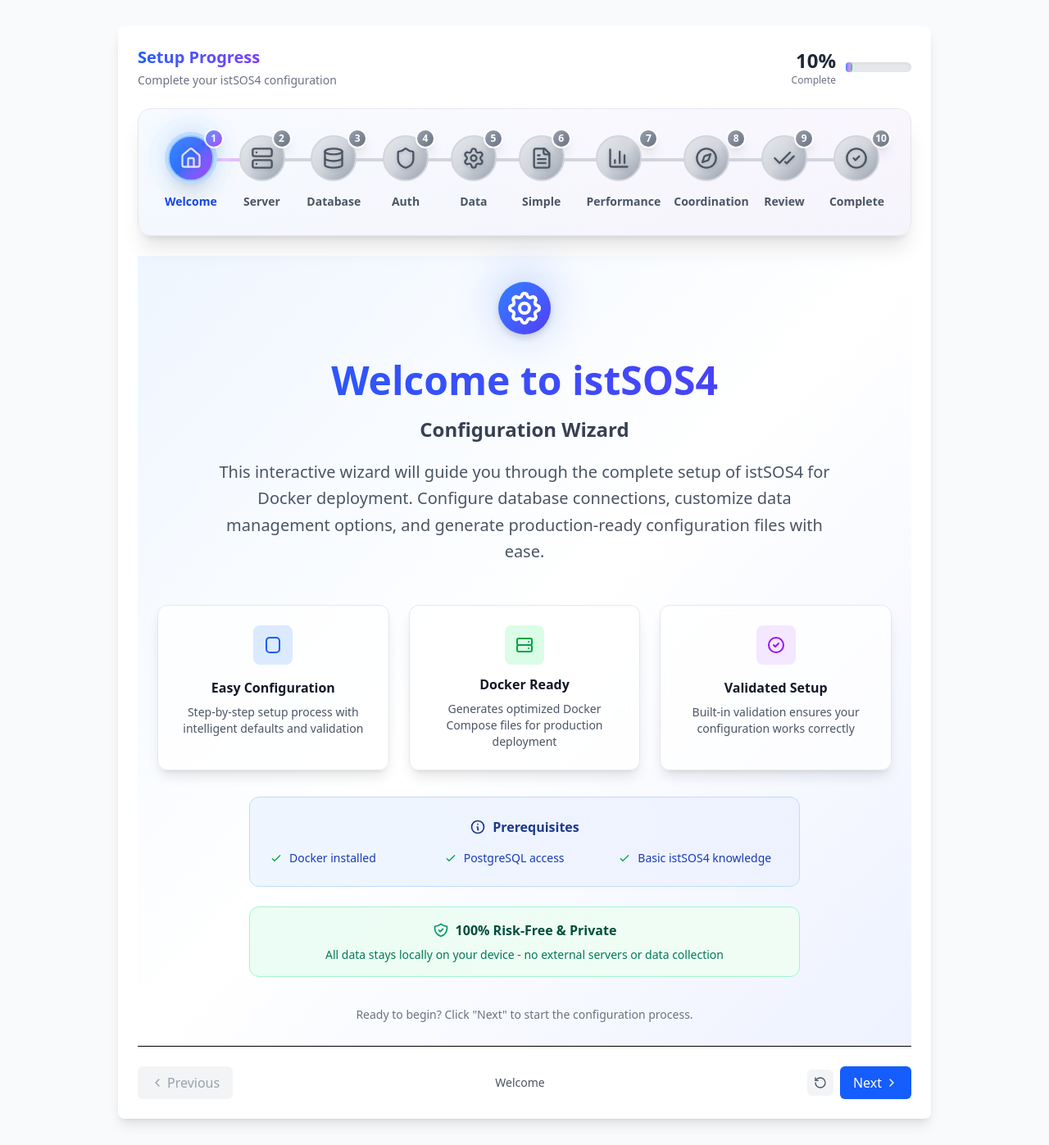
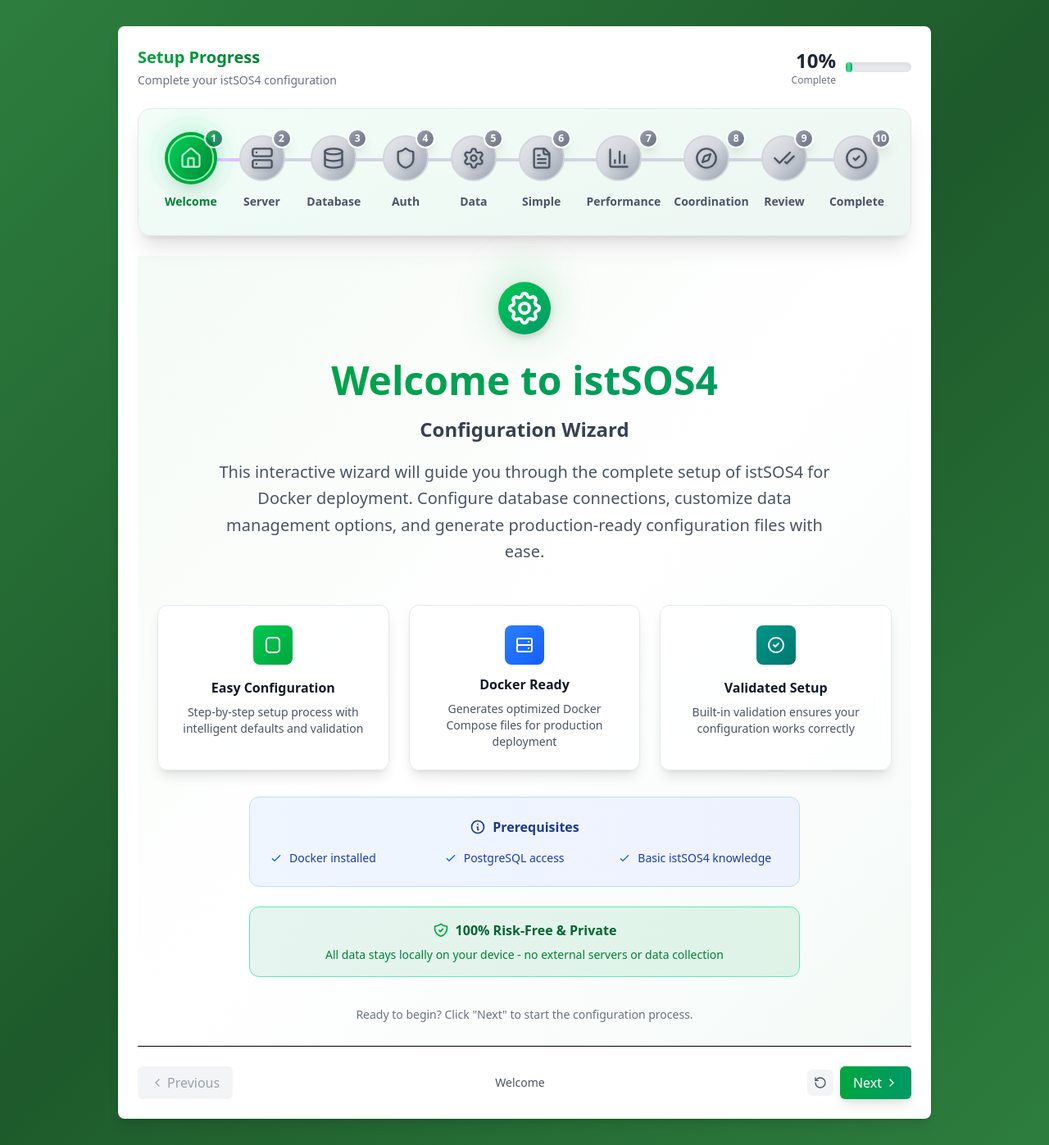
Before and after one commit to istSOS/istSOS4-wizard, a React (Vite) app in the folder istsos4-wizard/: page / in a window 1280 px wide. Shown: the whole page at 82% size. Built offline with nearby package versions, Linux system fonts and the light colour scheme.

Commit message:
Enhance UI components with gradient backgrounds and improved styling

```diff
--- a/istsos4-wizard/src/App.jsx
+++ b/istsos4-wizard/src/App.jsx
@@ -1,14 +1,20 @@
-import React from 'react';
-import { WizardProvider } from './components/wizard';
-import StepRenderer from './components/wizard/StepRenderer';
-import ProgressBar from './components/common/ProgressBar';
-import Navigation from './components/common/Navigation';
-import SessionRecovery from './components/common/SessionRecovery';
+import React from "react";
+import { WizardProvider } from "./components/wizard";
+import StepRenderer from "./components/wizard/StepRenderer";
+import ProgressBar from "./components/common/ProgressBar";
+import Navigation from "./components/common/Navigation";
+import SessionRecovery from "./components/common/SessionRecovery";
 
 function App() {
   return (
     <WizardProvider>
-      <div className="min-h-screen bg-gray-50">
+      <div
+        className="min-h-screen"
+        style={{
+          background:
+            "linear-gradient(135deg, #2d7e3e 0%, #1e5a2b 50%, #2d7e3e 100%)",
+        }}
+      >
         <SessionRecovery />
         <div className="max-w-5xl mx-auto py-8 px-4">
           <div className="bg-white rounded-lg shadow-lg p-6">
--- a/istsos4-wizard/src/components/common/Navigation.jsx
+++ b/istsos4-wizard/src/components/common/Navigation.jsx
@@ -13,7 +13,6 @@
   { title: "Performance" },
   { title: "Coordinate System" },
   { title: "Review" },
-  { title: "Complete" },
 ];
 
 function Navigation() {
@@ -29,6 +28,7 @@
 
   const canGoNext = state.currentStep < state.totalSteps;
   const canGoPrev = state.currentStep > 1;
+  const isCompletionStep = state.currentStep === state.totalSteps;
 
   const handleNext = () => {
     dispatch({ type: "NEXT_STEP" });
@@ -60,7 +60,7 @@
         disabled={!canGoPrev}
         className={`flex items-center px-4 py-2 rounded-md transition-colors ${
           canGoPrev
-            ? "bg-gray-200 hover:bg-gray-300 text-gray-700"
+            ? "bg-gradient-to-r from-blue-500 to-blue-600 hover:from-blue-600 hover:to-blue-700 text-white shadow-lg hover:shadow-xl"
             : "bg-gray-100 text-gray-400 cursor-not-allowed"
         }`}
       >
@@ -83,13 +83,24 @@
         <div className="relative">
           <button
             onClick={handleReset}
-            className={`p-2 rounded-md transition-colors ${
+            className={`${
+              isCompletionStep ? "px-4 py-2 flex items-center" : "p-2"
+            } rounded-md transition-colors ${
               showResetConfirm
                 ? "bg-red-600 text-white"
+                : isCompletionStep
+                ? "bg-gradient-to-r from-green-600 to-emerald-600 hover:from-green-700 hover:to-emerald-700 text-white shadow-lg hover:shadow-xl"
                 : "bg-gray-100 hover:bg-gray-200 text-gray-600"
             }`}
           >
+            {isCompletionStep ? (
+              <>
+                <RotateCcw className="w-4 h-4 mr-2" />
+                Start New Configuration
+              </>
+            ) : (
               <RotateCcw className="w-4 h-4" />
+            )}
           </button>
 
           {showResetWarning && showResetConfirm && (
@@ -122,18 +133,20 @@
           )}
         </div>
 
+        {!isCompletionStep && (
           <button
             onClick={handleNext}
             disabled={!canGoNext}
             className={`flex items-center px-4 py-2 rounded-md transition-colors ${
               canGoNext
-              ? "bg-blue-600 hover:bg-blue-700 text-white"
+                ? "bg-gradient-to-r from-green-600 to-emerald-600 hover:from-green-700 hover:to-emerald-700 text-white shadow-lg hover:shadow-xl"
                 : "bg-gray-100 text-gray-400 cursor-not-allowed"
             }`}
           >
             Next
             <ChevronRight className="w-4 h-4 ml-1" />
           </button>
+        )}
       </div>
     </div>
   );
--- a/istsos4-wizard/src/components/common/ProgressBar.jsx
+++ b/istsos4-wizard/src/components/common/ProgressBar.jsx
@@ -36,7 +36,7 @@
       {/* Header Section */}
       <div className="flex justify-between items-center mb-6">
         <div>
-          <h3 className="text-xl font-bold bg-gradient-to-r from-blue-600 to-purple-600 bg-clip-text text-transparent">
+          <h3 className="text-xl font-bold bg-gradient-to-r from-green-600 to-green-800 bg-clip-text text-transparent">
             Setup Progress
           </h3>
           <p className="text-sm text-gray-500 mt-1">
@@ -52,7 +52,7 @@
           </div>
           <div className="w-20 bg-gray-200 rounded-full h-3 shadow-inner">
             <div
-              className="bg-gradient-to-r from-blue-500 via-purple-500 to-green-500 h-3 rounded-full transition-all duration-700 ease-out relative overflow-hidden"
+              className="bg-gradient-to-r from-green-500 via-emerald-500 to-green-600 h-3 rounded-full transition-all duration-700 ease-out relative overflow-hidden"
               style={{ width: `${progress}%` }}
             >
               <div className="absolute inset-0 bg-gradient-to-r from-transparent via-white to-transparent opacity-30 animate-pulse"></div>
@@ -61,11 +61,10 @@
         </div>
       </div>
 
-      {/* Step Icons Container */}
       <div className="relative bg-gradient-to-br from-white to-gray-50 rounded-2xl p-8 shadow-xl border border-gray-200 backdrop-blur-sm">
         {/* Background Pattern */}
         <div className="absolute inset-0 opacity-5">
-          <div className="absolute inset-0 bg-gradient-to-r from-blue-400 to-purple-400 rounded-2xl"></div>
+          <div className="absolute inset-0 bg-gradient-to-r from-green-400 to-green-600 rounded-2xl"></div>
         </div>
 
         <div className="flex justify-between items-center relative z-10">
@@ -81,7 +80,7 @@
               >
                 {/* Glow Effect for Current Step */}
                 {isCurrent && (
-                  <div className="absolute inset-0 w-16 h-16 -top-2 bg-blue-400 rounded-full opacity-20 animate-pulse blur-lg"></div>
+                  <div className="absolute inset-0 w-16 h-16 -top-2 bg-green-400 rounded-full opacity-20 animate-pulse blur-lg"></div>
                 )}
 
                 {/* Icon Circle */}
@@ -90,9 +89,9 @@
                   w-14 h-14 rounded-full flex items-center justify-center transition-all duration-500 relative z-10 cursor-pointer group-hover:scale-105
                   ${
                     isCompleted
-                      ? "bg-gradient-to-br from-green-400 via-green-500 to-green-600 text-white shadow-xl hover:shadow-2xl transform hover:scale-110 border-2 border-green-300"
+                      ? "bg-gradient-to-br from-emerald-400 via-emerald-500 to-emerald-600 text-white shadow-xl hover:shadow-2xl transform hover:scale-110 border-2 border-green-600"
                       : isCurrent
-                      ? "bg-gradient-to-br from-blue-500 via-blue-600 to-purple-600 text-white shadow-xl ring-4 ring-blue-200 hover:shadow-2xl border-2 border-blue-300"
+                      ? "bg-gradient-to-br from-green-500 via-green-600 to-green-700 text-white shadow-xl ring-4 ring-green-600 hover:shadow-2xl border-2 border-green-300"
                       : "bg-gradient-to-br from-gray-200 via-gray-300 to-gray-400 text-gray-600 hover:from-gray-300 hover:to-gray-500 hover:shadow-lg border-2 border-gray-300"
                   }
                 `}
@@ -106,14 +105,14 @@
                   {/* Animated Ring for Current Step */}
                   {isCurrent && (
                     <>
-                      <div className="absolute inset-0 rounded-full border-2 border-blue-400 animate-ping opacity-75"></div>
-                      <div className="absolute inset-0 rounded-full bg-gradient-to-r from-blue-400 to-purple-400 opacity-20 animate-pulse"></div>
+                      <div className="absolute inset-0 rounded-full border-2 border-green-600 animate-ping opacity-75"></div>
+                      <div className="absolute inset-0 rounded-full bg-gradient-to-r from-green-400 to-green-600 opacity-20 animate-pulse"></div>
                     </>
                   )}
 
                   {/* Success Particle Effect */}
                   {isCompleted && (
-                    <div className="absolute inset-0 rounded-full bg-green-400 opacity-30 animate-pulse"></div>
+                    <div className="absolute inset-0 rounded-full bg-green-600 opacity-30 animate-pulse"></div>
                   )}
                 </div>
 
@@ -125,7 +124,7 @@
                     isCompleted
                       ? "bg-gradient-to-br from-green-500 to-green-600 text-white"
                       : isCurrent
-                      ? "bg-gradient-to-br from-blue-500 to-purple-600 text-white animate-pulse"
+                      ? "bg-gradient-to-br from-green-600 to-emerald-800 text-white animate-pulse"
                       : "bg-gradient-to-br from-gray-400 to-gray-500 text-white"
                   }
                 `}
@@ -139,9 +138,9 @@
                   text-sm mt-4 font-semibold transition-all duration-300 text-center max-w-20 leading-tight
                   ${
                     isCompleted
-                      ? "text-green-700"
+                      ? "text-green-800"
                       : isCurrent
-                      ? "text-blue-700 font-bold text-base"
+                      ? "text-green-700 font-bold text-base"
                       : "text-gray-600 group-hover:text-gray-800"
                   }
                 `}
@@ -149,7 +148,7 @@
                   {step.name}
                 </span>
 
-                {/* Enhanced Connection Line */}
+
                 {index < steps.length - 1 && (
                   <div
                     className="absolute top-7 left-7 flex items-center"
@@ -160,7 +159,7 @@
                       h-1 rounded-full transition-all duration-700 relative overflow-hidden
                       ${
                         step.id < state.currentStep
-                          ? "bg-gradient-to-r from-green-400 to-green-500 shadow-md"
+                          ? "bg-gradient-to-r from-green-600 to-green-800 shadow-md"
                           : step.id === state.currentStep
                           ? "bg-gradient-to-r from-blue-400 via-purple-400 to-gray-300"
                           : "bg-gray-300"
--- a/istsos4-wizard/src/components/steps/DataManagementStep.jsx
+++ b/istsos4-wizard/src/components/steps/DataManagementStep.jsx
@@ -210,13 +210,13 @@
           </button>
 
           {showDuplicatesInfo && (
-            <div className="bg-green-50 border border-green-200 rounded-lg p-5">
+            <div className="bg-blue-50 border border-blue-200 rounded-lg p-5">
               <div className="grid grid-cols-1 md:grid-cols-2 gap-6 text-sm">
                 <div>
-                  <h4 className="font-semibold text-green-900 mb-3">
+                  <h4 className="font-semibold text-blue-900 mb-3">
                     Use Cases
                   </h4>
-                  <ul className="space-y-2 text-green-800">
+                  <ul className="space-y-2 text-blue-800">
                     <li className="flex items-start">
                       <svg
                         className="w-4 h-4 text-green-600 mt-0.5 mr-2 flex-shrink-0"
--- a/istsos4-wizard/src/components/steps/DatabaseStep.jsx
+++ b/istsos4-wizard/src/components/steps/DatabaseStep.jsx
@@ -62,7 +62,7 @@
           >
             <input
               type="text"
-              className="w-full px-3 py-2 border border-gray-300 rounded-md focus:ring-2 focus:ring-blue-500 focus:border-blue-500"
+              className="w-full px-3 py-2 border border-gray-300 rounded-md focus:ring-2 focus:ring-green-500 focus:border-green-500"
               value={configuration.postgresDb}
               onChange={(e) => updateConfig("postgresDb", e.target.value)}
               onBlur={() => handleBlur("postgresDb")}
@@ -257,7 +257,7 @@
                     onBlur={() => handleBlur("pgPoolTimeout")}
                   />
                   <p className="text-xs text-gray-500 mt-1">
-                   Wait Time for connection (10-120 seconds)
+                    Wait Time for connection (10-120 seconds)
                   </p>
                 </FormField>
               </div>
--- a/istsos4-wizard/src/components/steps/SimpleDataStep.jsx
+++ b/istsos4-wizard/src/components/steps/SimpleDataStep.jsx
@@ -172,7 +172,7 @@
                   type="number"
                   min="1"
                   max="100"
-                  className="w-full px-3 py-2 border border-gray-300 rounded-md focus:ring-2 focus:ring-blue-500 focus:border-blue-500"
+                  className="w-full px-3 py-2 border border-gray-300 rounded-md focus:ring-2 focus:ring-green-500 focus:border-green-500"
                   value={configuration.nThings}
                   onChange={(e) => {
                     const value = e.target.value;
@@ -257,8 +257,6 @@
                 </select>
               </FormField>
             </div>
-
-
           </div>
 
           {/* Advanced Settings Card */}
--- a/istsos4-wizard/src/components/steps/WelcomeStep.jsx
+++ b/istsos4-wizard/src/components/steps/WelcomeStep.jsx
@@ -2,13 +2,13 @@
 
 function WelcomeStep() {
   return (
-    <div className="bg-gradient-to-br from-blue-50 via-white to-indigo-50 flex items-center justify-center p-5">
+    <div className="bg-gradient-to-br from-green-600/5 via-white to-emerald-600/5 flex items-center justify-center p-5">
       <div className="max-w-4xl w-full text-center space-y-6">
         {/* Logo Section */}
         <div className="flex justify-center mb-8">
           <div className="relative">
-            <div className="absolute inset-0 bg-blue-600 rounded-full blur-xl opacity-20 scale-110"></div>
-            <div className="relative w-16 h-16 mx-auto bg-gradient-to-br mt-3 from-blue-500 to-indigo-600 rounded-full flex items-center justify-center drop-shadow-lg">
+            <div className="absolute inset-0 bg-green-600 rounded-full blur-xl opacity-20 scale-110"></div>
+            <div className="relative w-16 h-16 mx-auto bg-gradient-to-br mt-3 from-green-500 to-emerald-600 rounded-full flex items-center justify-center drop-shadow-lg">
               <svg
                 className="w-12 h-12 text-white"
                 fill="none"
@@ -34,7 +34,7 @@
 
         {/* Welcome Content */}
         <div className="space-y-5">
-          <h1 className="text-5xl font-bold bg-gradient-to-r from-blue-600 to-indigo-600 bg-clip-text text-transparent">
+          <h1 className="text-5xl font-bold bg-gradient-to-r from-green-600 to-emerald-600 bg-clip-text text-transparent">
             Welcome to istSOS4
           </h1>
           <h2 className="text-2xl font-semibold text-gray-700">
@@ -51,9 +51,9 @@
         {/* Features Grid */}
         <div className="grid md:grid-cols-3 gap-6 mt-12 max-w-4xl mx-auto">
           <div className="bg-white/70 backdrop-blur-sm border border-gray-200 rounded-xl p-6 shadow-lg hover:shadow-xl transition-all duration-300">
-            <div className="w-12 h-12 bg-blue-100 rounded-lg flex items-center justify-center mx-auto mb-4">
+            <div className="w-12 h-12 bg-gradient-to-br from-green-500 to-green-600 rounded-lg flex items-center justify-center mx-auto mb-4">
               <svg
-                className="w-6 h-6 text-blue-600"
+                className="w-6 h-6 text-white"
                 fill="none"
                 stroke="currentColor"
                 viewBox="0 0 24 24"
@@ -76,9 +76,9 @@
           </div>
 
           <div className="bg-white/70 backdrop-blur-sm border border-gray-200 rounded-xl p-6 shadow-lg hover:shadow-xl transition-all duration-300">
-            <div className="w-12 h-12 bg-green-100 rounded-lg flex items-center justify-center mx-auto mb-3">
+            <div className="w-12 h-12 bg-gradient-to-br from-blue-500 to-blue-600 rounded-lg flex items-center justify-center mx-auto mb-3">
               <svg
-                className="w-6 h-6 text-green-600"
+                className="w-6 h-6 text-white"
                 fill="none"
                 stroke="currentColor"
                 viewBox="0 0 24 24"
@@ -98,9 +98,9 @@
           </div>
 
           <div className="bg-white/70 backdrop-blur-sm border border-gray-200 rounded-xl p-6 shadow-lg hover:shadow-xl transition-all duration-300">
-            <div className="w-12 h-12 bg-purple-100 rounded-lg flex items-center justify-center mx-auto mb-4">
+            <div className="w-12 h-12 bg-gradient-to-br from-teal-600 to-teal-700 rounded-lg flex items-center justify-center mx-auto mb-4">
               <svg
-                className="w-6 h-6 text-purple-600"
+                className="w-6 h-6 text-white"
                 fill="none"
                 stroke="currentColor"
                 viewBox="0 0 24 24"
@@ -143,7 +143,7 @@
           <div className="grid md:grid-cols-3 gap-4 text-sm">
             <div className="flex items-center text-blue-800">
               <svg
-                className="w-4 h-4 mr-2 text-green-600"
+                className="w-4 h-4 mr-2 text-blue-600"
                 fill="none"
                 stroke="currentColor"
                 viewBox="0 0 24 24"
@@ -159,7 +159,7 @@
             </div>
             <div className="flex items-center text-blue-800">
               <svg
-                className="w-4 h-4 mr-2 text-green-600"
+                className="w-4 h-4 mr-2 text-blue-600"
                 fill="none"
                 stroke="currentColor"
                 viewBox="0 0 24 24"
@@ -175,7 +175,7 @@
             </div>
             <div className="flex items-center text-blue-800">
               <svg
-                className="w-4 h-4 mr-2 text-green-600"
+                className="w-4 h-4 mr-2 text-blue-600"
                 fill="none"
                 stroke="currentColor"
                 viewBox="0 0 24 24"
@@ -193,10 +193,10 @@
         </div>
 
         {/* Privacy & Security Notice */}
-        <div className="bg-gradient-to-r from-emerald-50 to-green-50 border border-emerald-200 rounded-xl p-4 max-w-2xl mx-auto">
+        <div className="bg-gradient-to-r from-emerald-600/10 to-green-600/10 border border-emerald-300 rounded-xl p-4 max-w-2xl mx-auto">
           <div className="flex items-center justify-center mb-2">
             <svg
-              className="w-5 h-5 text-emerald-600 mr-2"
+              className="w-5 h-5 text-green-600 mr-2"
               fill="none"
               stroke="currentColor"
               viewBox="0 0 24 24"
@@ -208,12 +208,12 @@
                 d="M9 12l2 2 4-4m5.618-4.016A11.955 11.955 0 0112 2.944a11.955 11.955 0 01-8.618 3.04A12.02 12.02 0 003 9c0 5.591 3.824 10.29 9 11.622 5.176-1.332 9-6.03 9-11.622 0-1.042-.133-2.052-.382-3.016z"
               />
             </svg>
-            <h3 className="font-semibold text-emerald-900">
+            <h3 className="font-semibold text-green-800">
               100% Risk-Free & Private
             </h3>
           </div>
           <div className="text-center">
-            <p className="text-emerald-700 text-sm">
+            <p className="text-green-700 text-sm">
               All data stays locally on your device - no external servers or
               data collection
             </p>
```
Also changed, not shown: istsos4-wizard/src/components/common/Toggle.jsx (+13 -7 lines), istsos4-wizard/src/components/steps/AuthorizationStep.jsx (+6 -6 lines), istsos4-wizard/src/components/steps/BasicServerStep.jsx (+2 -5 lines), istsos4-wizard/src/components/steps/CompletionStep.jsx (+17 -13 lines). Lines whose indentation alone changed are shown as unchanged.
